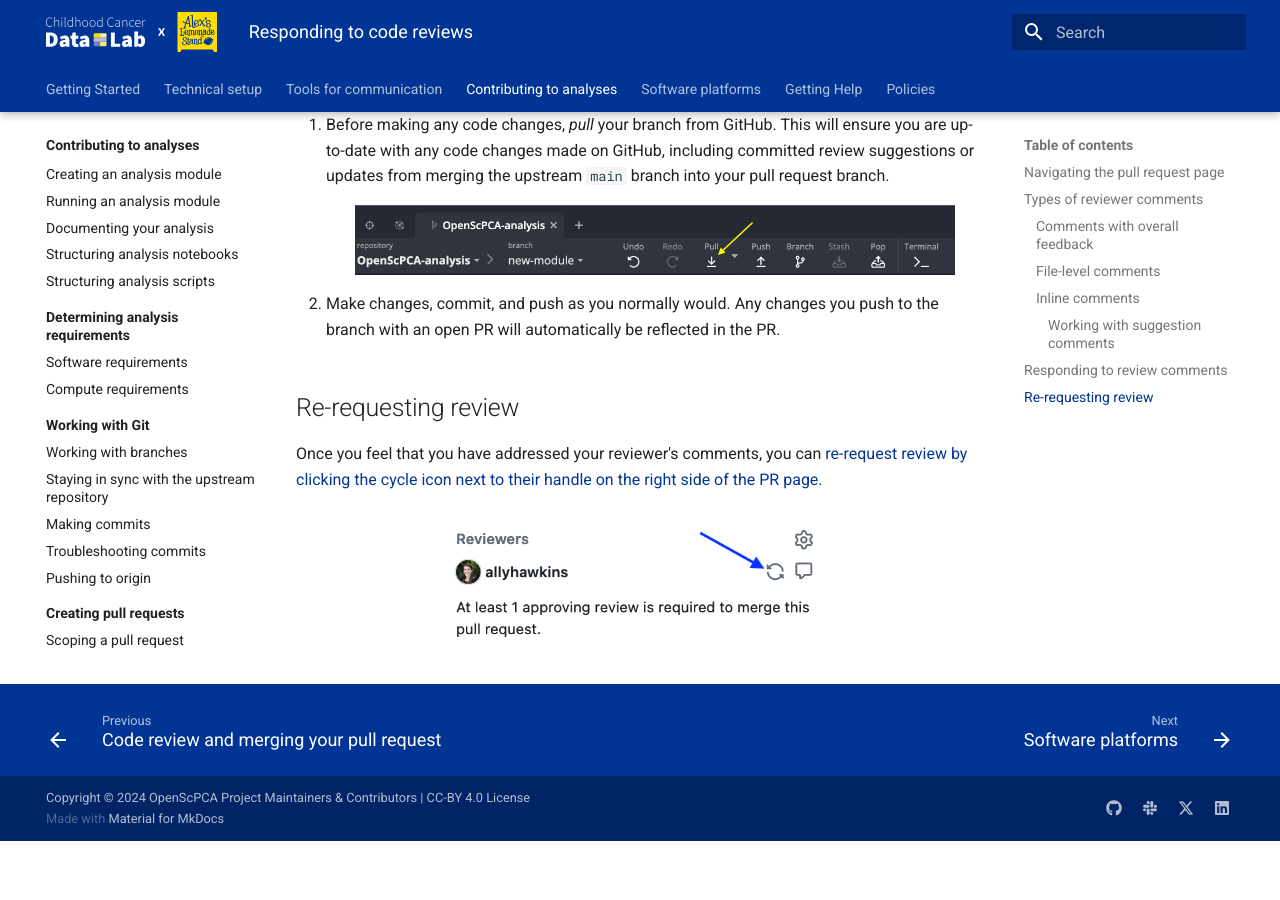
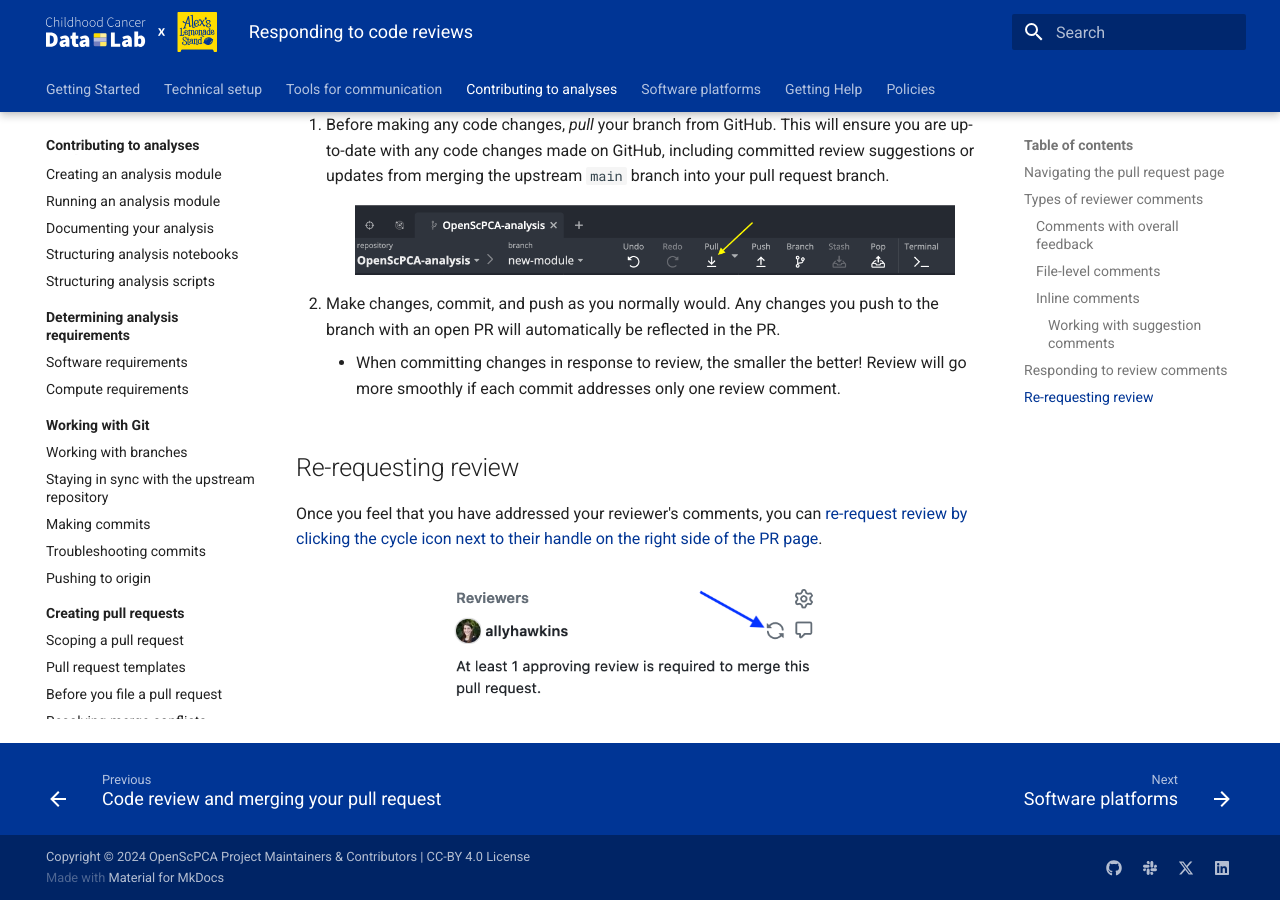
Before and after one commit to AlexsLemonade/OpenScPCA-analysis, an MkDocs documentation site: the page built from docs/contributing-to-analyses/pr-review-and-merge/respond-to-review.md, in a window 1280 px wide and 900 px high, scrolled down 4735 px. Built offline with MkDocs 1.6.1 and Material for MkDocs 9.7.7, drawn with Linux system fonts in a browser that asks for light colours; before the commit the page ends 5576 px from its top, so only the background shows below that.

Commit message:
one review per commit

```diff
--- a/docs/contributing-to-analyses/pr-review-and-merge/respond-to-review.md
+++ b/docs/contributing-to-analyses/pr-review-and-merge/respond-to-review.md
@@ -128,6 +128,8 @@
 
 1. Make changes, commit, and push as you normally would.
 Any changes you push to the branch with an open PR will automatically be reflected in the PR.
+    - When committing changes in response to review, the smaller the better!
+    Review will go more smoothly if each commit addresses only one review comment.
 
 
 ## Re-requesting review
```
